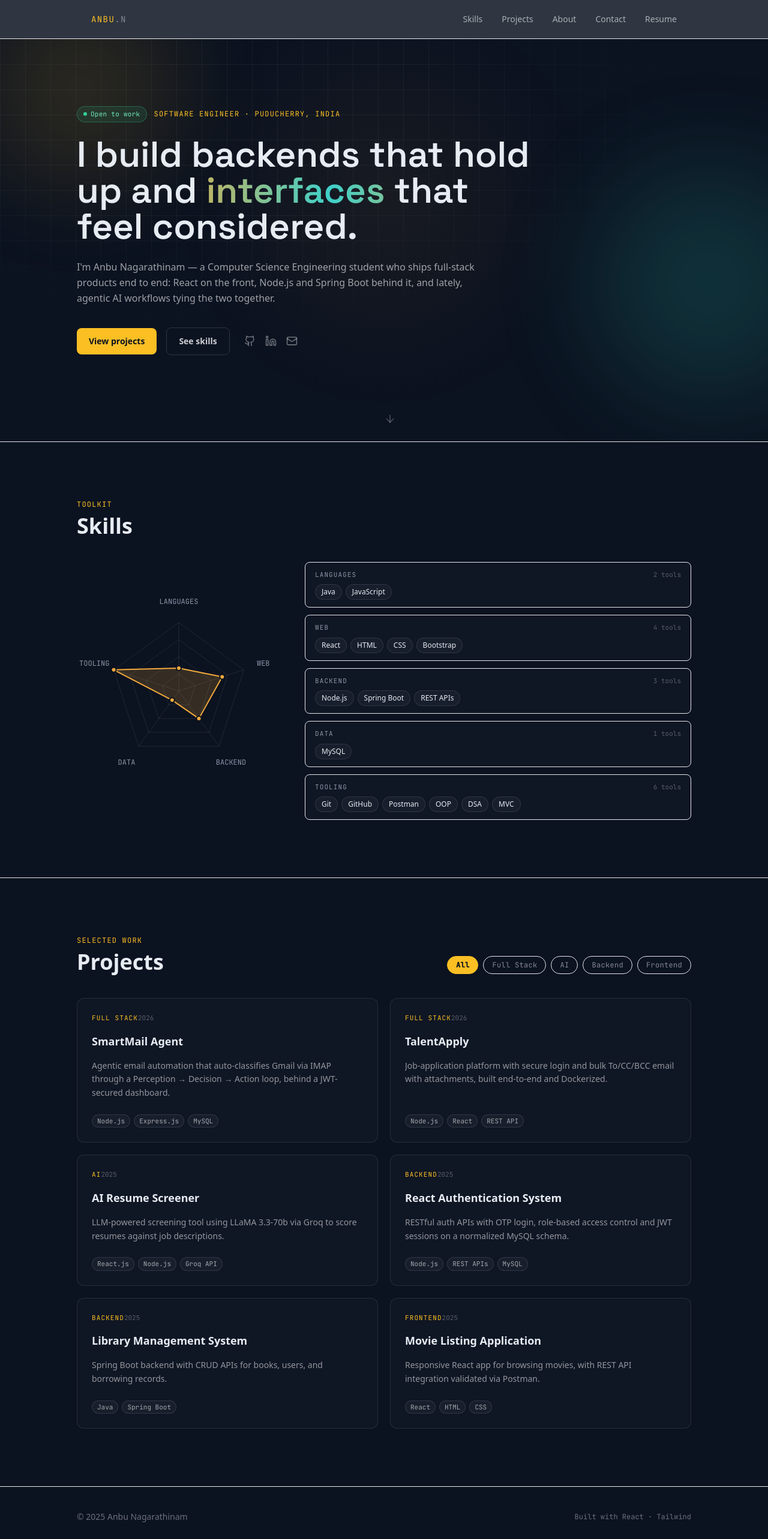
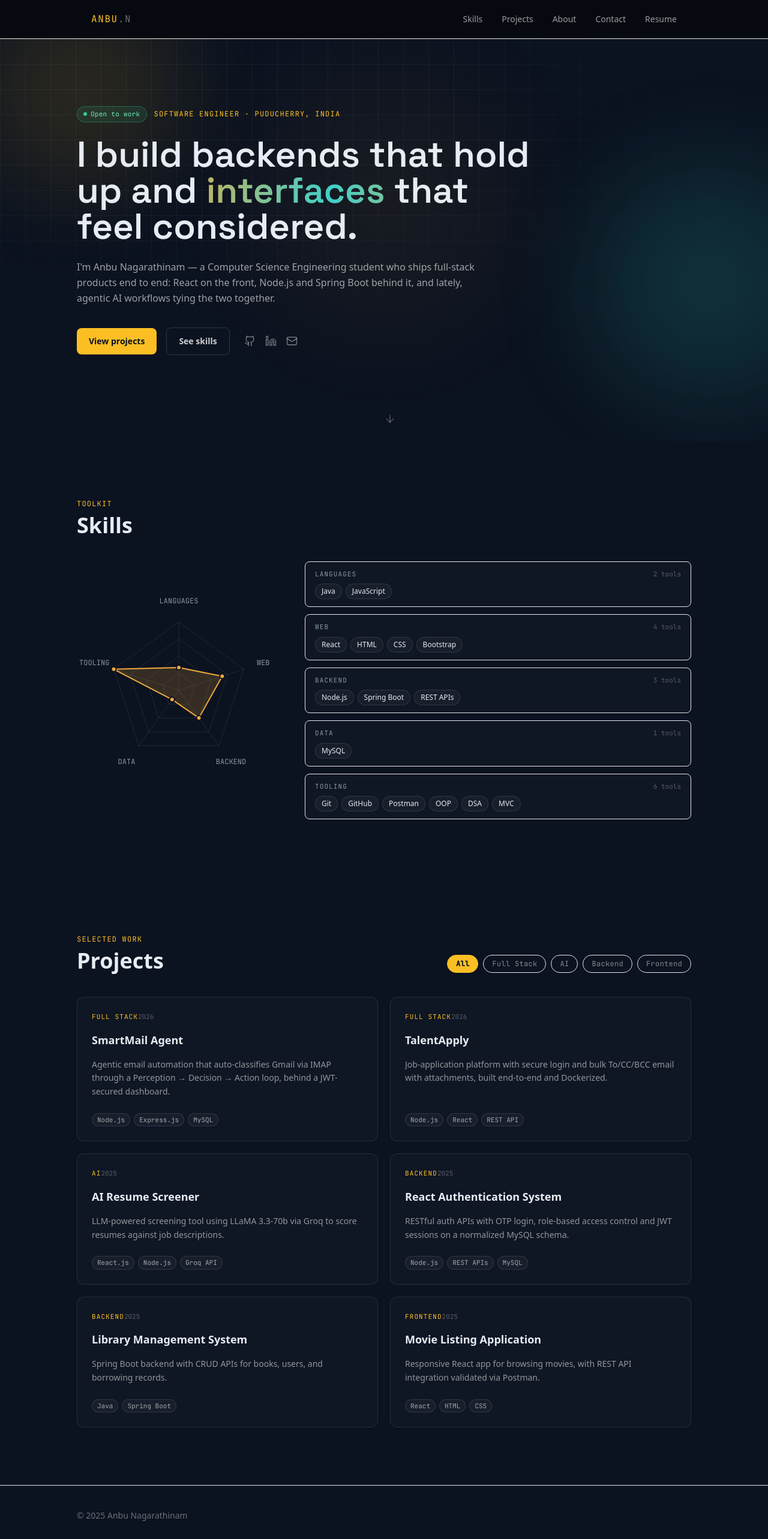
Before and after one commit to Anbu302004/Anbu-Portfolio, a React (Vite) app: page / in a window 1280 px wide. Shown: the top 2566 px of the page at 60% size. Built offline with nearby package versions, Linux system fonts and the light colour scheme.

Commit message:
Add changes in Home.

```diff
--- a/package.json
+++ b/package.json
@@ -19,7 +19,7 @@
     "lucide-react": "^0.562.0",
     "react": "^19.2.0",
     "react-dom": "^19.2.0",
-    "react-icons": "^5.5.0",
+    "react-icons": "^5.7.0",
     "react-parallax-tilt": "^1.7.310",
     "react-router-dom": "^7.9.5",
     "react-scroll": "^1.9.3",
--- a/src/Home.jsx
+++ b/src/Home.jsx
@@ -186,7 +186,7 @@ export default function Home() {
       </section>
 
       {/* ---------- Skills ---------- */}
-      <section id="skills" className="px-6 py-24 border-t border-white/8">
+      <section id="skills" className="px-6 py-24">
         <div className="max-w-5xl mx-auto">
           <p className="font-mono text-xs tracking-widest text-amber-400 uppercase mb-2" data-aos="fade-up">
             Toolkit
@@ -201,14 +201,11 @@ export default function Home() {
       </section>
 
       {/* ---------- Projects ---------- */}
-      <div className="border-t border-white/8">
-        <Projects />
-      </div>
+      <Projects />
 
       <footer className="py-10 px-6 border-t border-white/8">
         <div className="max-w-5xl mx-auto flex flex-col md:flex-row justify-between items-center gap-3 text-sm text-white/40">
           <span>© {new Date().getFullYear()} {profile.name}</span>
-          <span className="font-mono text-xs">Built with React · Tailwind</span>
         </div>
       </footer>
     </div>
--- a/src/Nav.jsx
+++ b/src/Nav.jsx
@@ -29,7 +29,7 @@ export default function Nav() {
 
   return (
     <nav
-      className="sticky top-0 z-50 bg-[#0B1220]/85 backdrop-blur-md border-b border-white/8"
+      className="sticky top-0 z-50 bg-[#060910] backdrop-blur-md border-b border-white/8"
       data-aos="fade-down"
       data-aos-duration="500"
     >
@@ -37,7 +37,7 @@ export default function Nav() {
         <div className="h-16 flex items-center justify-between">
           <Link
             to="/"
-            className="font-mono text-sm tracking-widest text-amber-400 hover:text-amber-300 transition-colors"
+            className="font-mono text-base tracking-widest text-amber-400 hover:text-amber-300 transition-colors"
           >
             ANBU<span className="text-white/40">.N</span>
           </Link>
```
Also changed, not shown: 1 other file (tests, documents, lock files or other folders).
